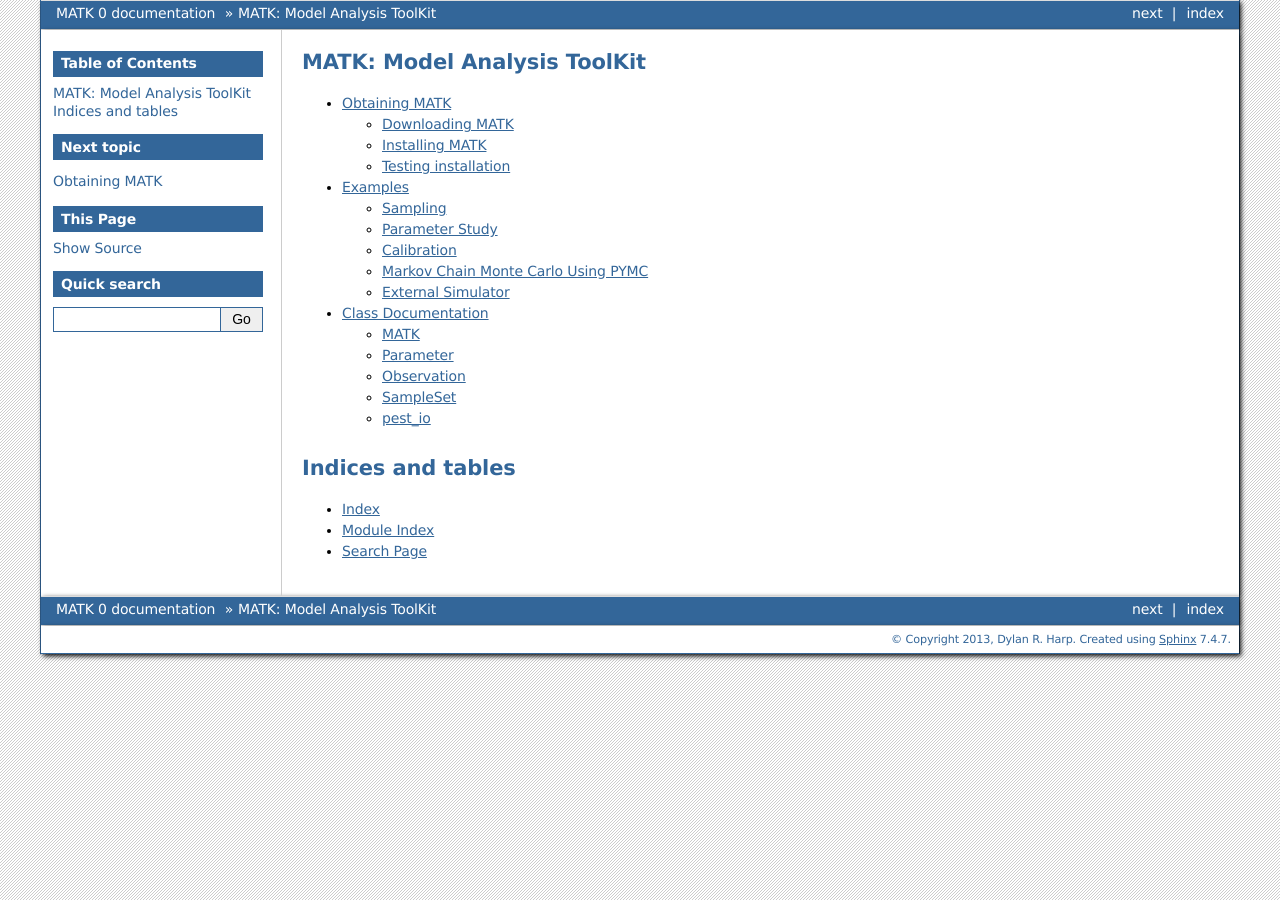
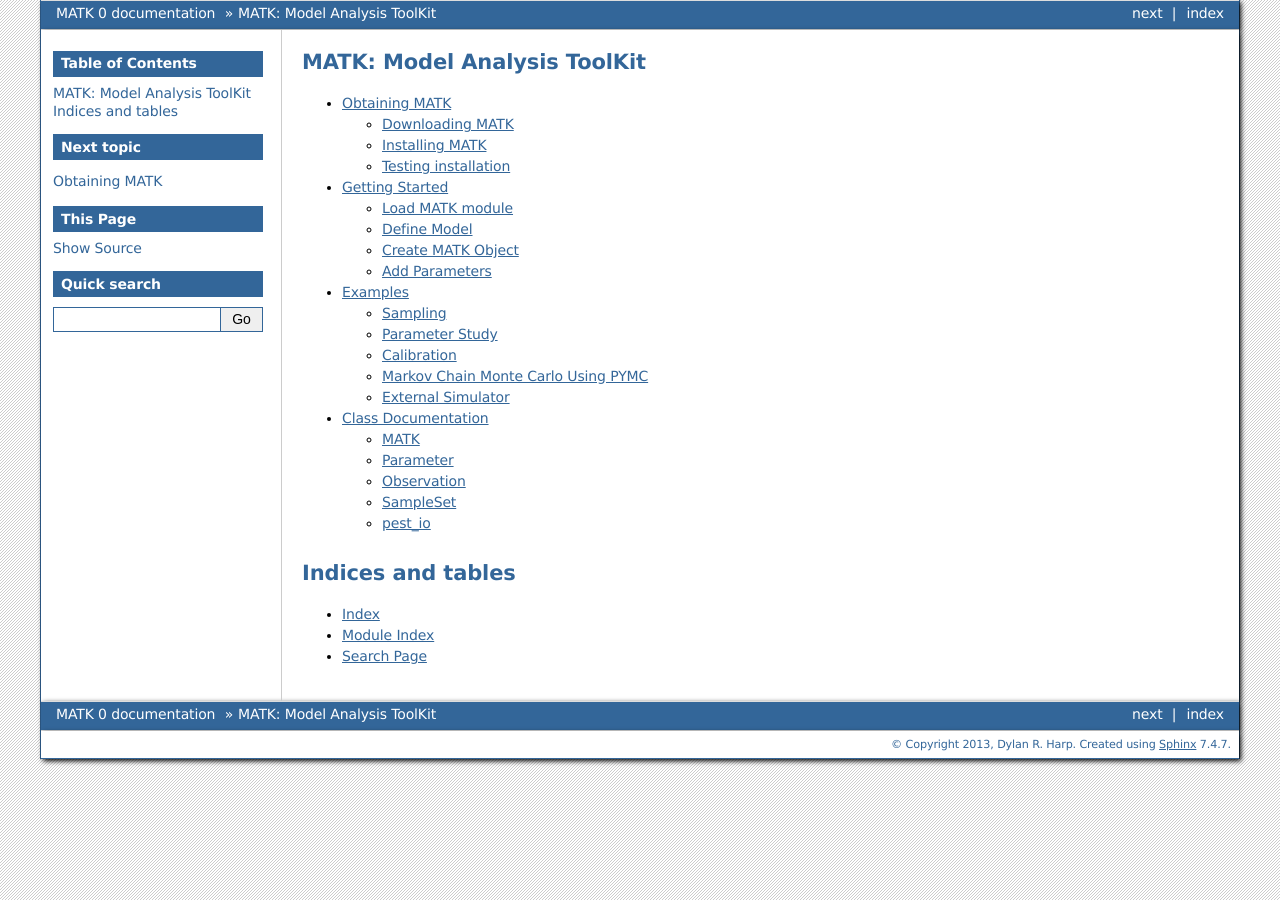
Before and after one commit to dharp/matk, a Sphinx documentation site: the page built from manual/source/index.rst, in a window 1280 px wide. Built offline with Sphinx 7.4.7, drawn with Linux system fonts in a browser that asks for light colours; formulas are drawn with MathJax 3; some of the changed lines change nothing that is shown.

Commit message:
Started adding getting started documentation

```diff
--- a/manual/source/conf.py
+++ b/manual/source/conf.py
@@ -29,7 +29,8 @@
         'sphinx.ext.autodoc',
         'sphinx.ext.pngmath',
         'matplotlib.sphinxext.plot_directive',
-        'matplotlib.sphinxext.only_directives'
+        'matplotlib.sphinxext.only_directives',
+        'sphinx.ext.doctest'
         ]
 
 # Add any paths that contain templates here, relative to this directory.
--- /dev/null
+++ b/manual/source/getting_started.rst
@@ -0,0 +1,56 @@
+Getting Started
+===============
+
+.. toctree::
+
+Load MATK module
+----------------
+
+Start by importing the matk module:
+
+.. testcode::
+
+    import matk
+
+Define Model
+------------
+
+Define a model as a python function:
+
+.. testcode::
+
+    def dbexpl(p):
+        t=arange(0,100,20.)
+        y =  (p['par1']*exp(-p['par2']*t) + p['par3']*exp(-p['par4']*t))
+        return y
+
+Create MATK Object
+------------------
+
+Create an instance of the MATK class:
+
+.. testcode::
+
+    p = matk.matk(model=dbexpl)
+
+Add Parameters
+--------------
+
+Add some parameter to the model analysis:
+
+.. testcode::
+
+    p.add_par('par1',min=0,max=1)
+    p.add_par('par2',min=0,max=0.2)
+    p.add_par('par3',min=0,max=1)
+    p.add_par('par4',min=0,max=0.2)
+
+Do a test:
+
+.. testcode::
+
+    print 1
+
+.. testoutput::
+
+    1
--- a/manual/source/index.rst
+++ b/manual/source/index.rst
@@ -11,6 +11,8 @@
 
     installation
 
+    getting_started
+
     example
 
     Class Documentation <autodoc.rst>
```
